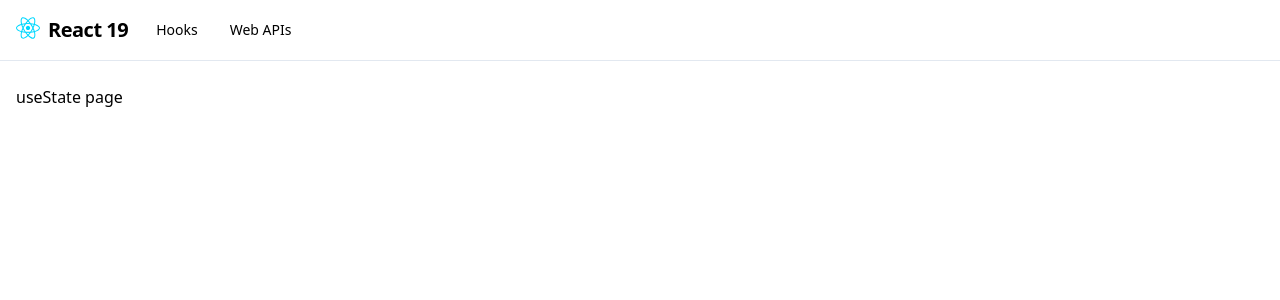
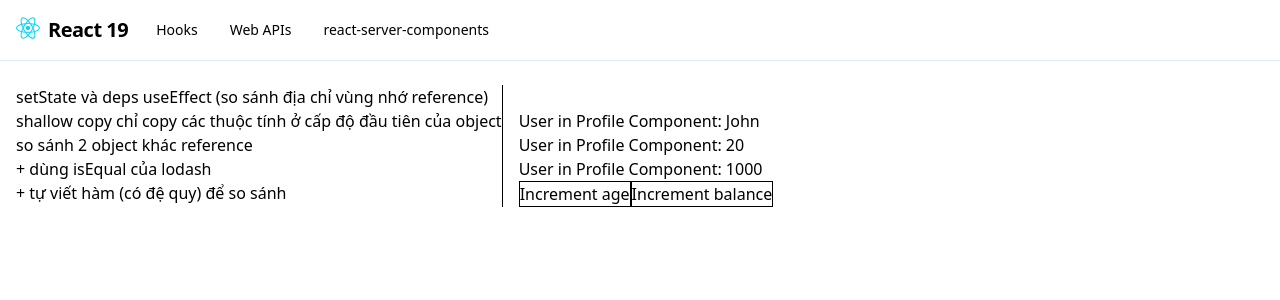
Before and after one commit to TungPH7/learn-react-19, a React (Vite) app: page /hooks/use-state in a window 1280 px wide. Shown: the top 300 px of the page. Built offline with nearby package versions, Linux system fonts and the light colour scheme.

Commit message:
add home, use-state, server-functions pages

```diff
--- a/src/App.tsx
+++ b/src/App.tsx
@@ -4,6 +4,9 @@ import { DefaultLayout } from './layout/default-layout'
 import { UseLayoutEffectPage } from './pages/hooks/use-layout-effect'
 import { RequestAnimationFramePage } from './pages/web-apis/request-animation-frame'
 import { UseTransitionPage } from './pages/hooks/use-transition/use-transition'
+import Home from './pages/home/home'
+import ServerFunctions from './pages/react-server-components/server-functions'
+import UseState from './pages/hooks/use-state'
 
 function App() {
   return (
@@ -13,7 +16,7 @@ function App() {
           path="/"
           element={
             <DefaultLayout>
-              <div>Home page</div>
+              <Home />
             </DefaultLayout>
           }
         />
@@ -21,7 +24,7 @@ function App() {
           path="hooks/use-state"
           element={
             <DefaultLayout>
-              <div>useState page</div>
+              <UseState />
             </DefaultLayout>
           }
         />
@@ -50,6 +53,15 @@ function App() {
             </DefaultLayout>
           }
         />
+
+        <Route
+          path="/rsc/server-functions"
+          element={
+            <DefaultLayout>
+              <ServerFunctions />
+            </DefaultLayout>
+          }
+        />
       </Routes>
     </BrowserRouter>
   )
--- a/src/layout/menu-config.ts
+++ b/src/layout/menu-config.ts
@@ -32,6 +32,17 @@ export const MENU: MenuNode[] = [
         path: '/web-api/request-animation-frame'
       }
     ]
+  },
+  {
+    id: 'web-api',
+    label: 'react-server-components',
+    children: [
+      {
+        id: 'server-functions',
+        label: 'server-functions',
+        path: '/rsc/server-functions'
+      }
+    ]
   }
 ]
 
--- /dev/null
+++ b/src/pages/home/home.tsx
@@ -0,0 +1,5 @@
+const Home = () => {
+  return <div>Home</div>
+}
+
+export default Home
--- /dev/null
+++ b/src/pages/hooks/use-state.tsx
@@ -0,0 +1,74 @@
+import { useEffect, useState } from 'react'
+
+const Profile = ({
+  user
+}: {
+  user: { name: string; age: number; bankAccount: { balance: number } }
+}) => {
+  useEffect(() => {
+    console.log('user?.bankAccount?.balance', user?.bankAccount?.balance)
+  }, [user])
+
+  return (
+    <div>
+      <div>User in Profile Component: {user.name}</div>
+      <div>User in Profile Component: {user.age}</div>
+      <div>User in Profile Component: {user.bankAccount.balance}</div>
+    </div>
+  )
+}
+
+const UseState = () => {
+  const [user, setUser] = useState({
+    name: 'John',
+    age: 20,
+    bankAccount: { balance: 1000 }
+  })
+
+  return (
+    <div className="flex gap-4">
+      <div className="border-r">
+        <div>
+          setState và deps useEffect (so sánh địa chỉ vùng nhớ reference)
+        </div>
+        <div>
+          shallow copy chỉ copy các thuộc tính ở cấp độ đầu tiên của object
+        </div>
+        <div>
+          so sánh 2 object khác reference
+          <div>+ dùng isEqual của lodash</div>
+          <div>+ tự viết hàm (có đệ quy) để so sánh</div>
+        </div>
+      </div>
+
+      <div className="flex-1">
+        <br />
+        <Profile user={user} />
+
+        <button
+          className="border"
+          onClick={() => setUser({ ...user, age: user.age + 1 })}
+        >
+          Increment age
+        </button>
+
+        <button
+          className="border"
+          onClick={() =>
+            setUser({
+              ...user,
+              bankAccount: {
+                ...user.bankAccount,
+                balance: user.bankAccount.balance + 1
+              }
+            })
+          }
+        >
+          Increment balance
+        </button>
+      </div>
+    </div>
+  )
+}
+
+export default UseState
--- /dev/null
+++ b/src/pages/react-server-components/server-functions.tsx
@@ -0,0 +1,5 @@
+const ServerFunctions = () => {
+  return <div>ServerFunctions</div>
+}
+
+export default ServerFunctions
```
